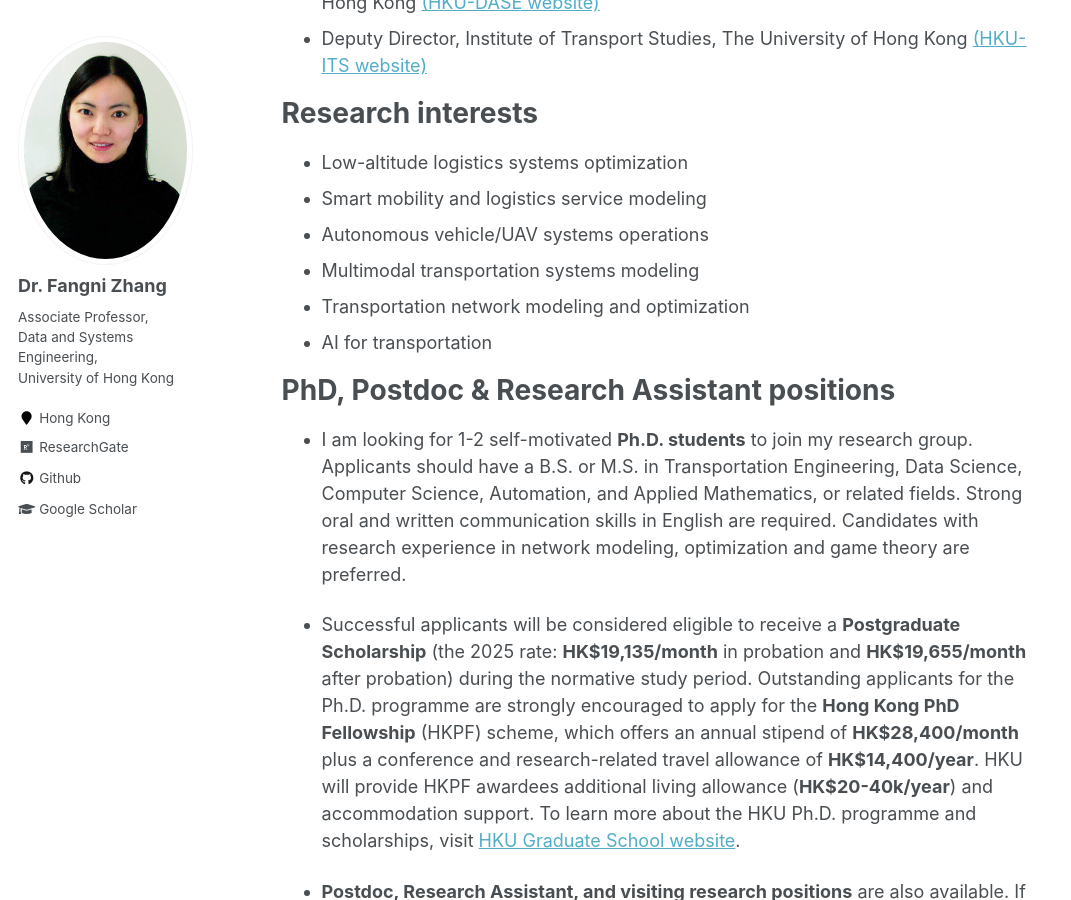
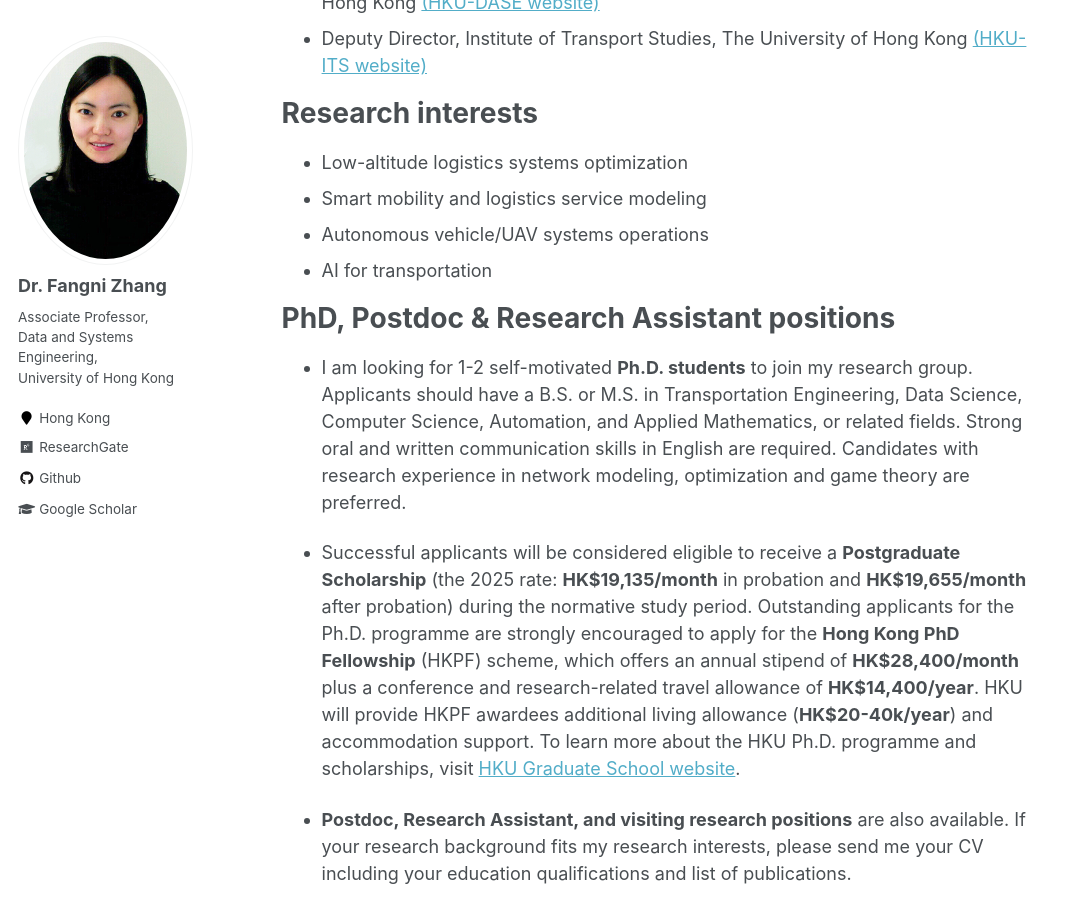
Before and after one commit to fangnizhang/fangnizhang.github.io, a Jekyll site: the page built from _pages/about.md, in a window 1280 px wide and 900 px high, scrolled down 543 px. Shown: the whole window, without its empty margins (0-1071 px from the left). Built offline with Jekyll 4.4.1, drawn with Linux system fonts in a browser that asks for light colours.

Commit message:
Update about.md

```diff
--- a/_pages/about.md
+++ b/_pages/about.md
@@ -20,8 +20,6 @@
 - Low-altitude logistics systems optimization
 - Smart mobility and logistics service modeling
 - Autonomous vehicle/UAV systems operations
-- Multimodal transportation systems modeling
-- Transportation network modeling and optimization
 - AI for transportation
 
 PhD, Postdoc & Research Assistant positions
```
